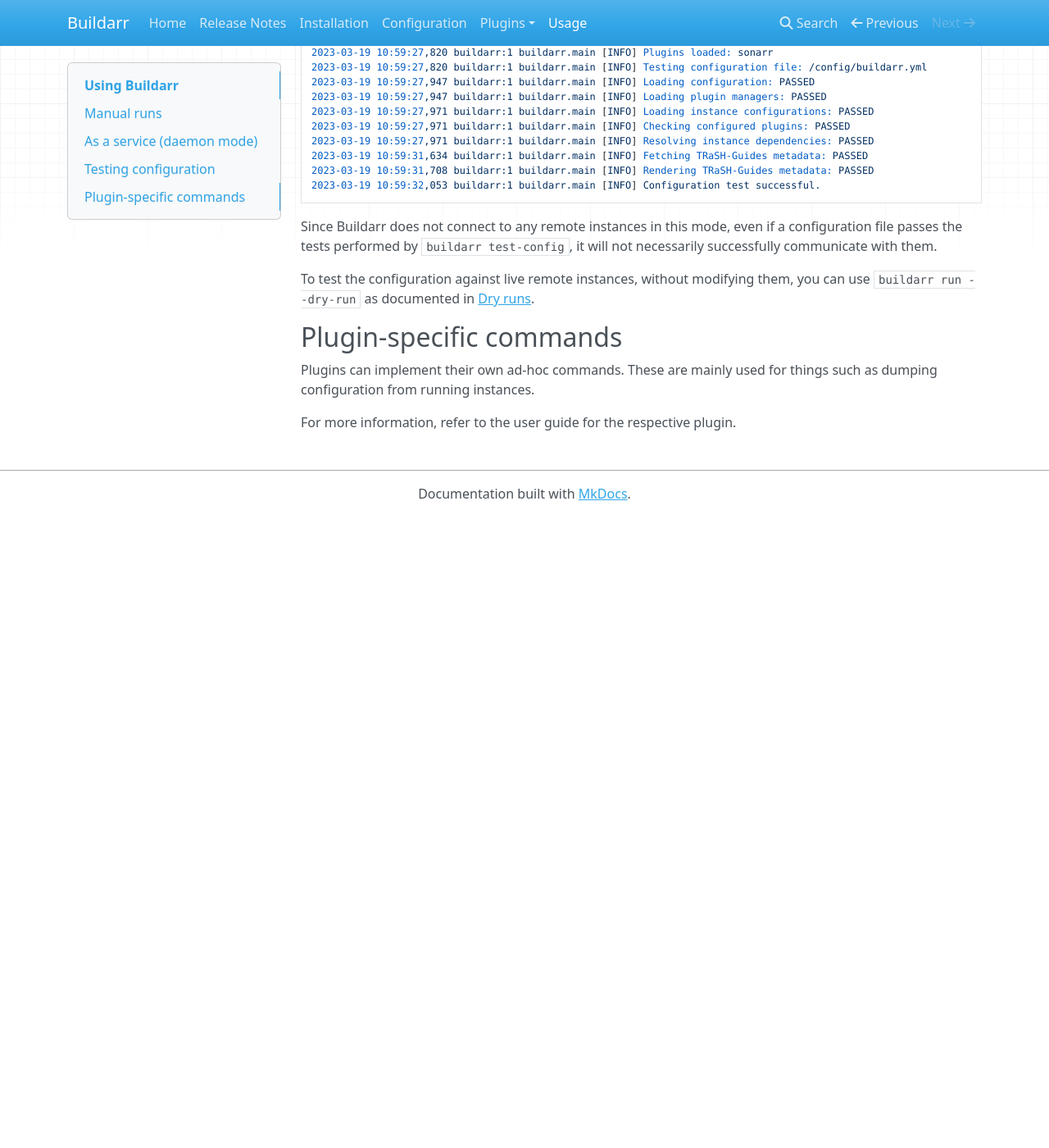
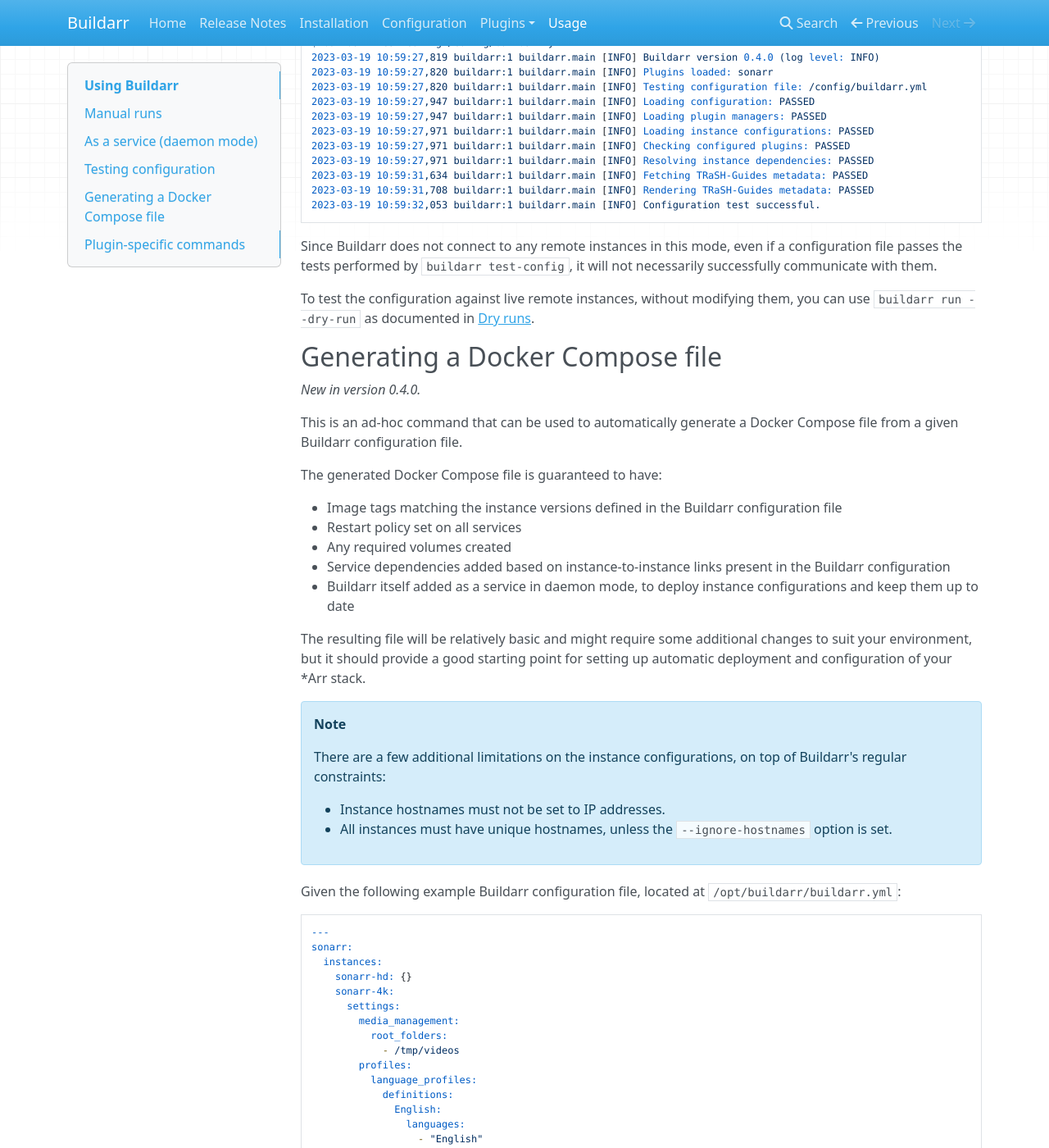
Before and after one commit to buildarr/buildarr, an MkDocs documentation site: the page built from docs/usage.md, in a window 1280 px wide and 1400 px high, scrolled down 4013 px. Shown: the whole window at 82% size. Built offline with MkDocs 1.6.1, drawn with Linux system fonts in a browser that asks for light colours; nearby versions of some CDN libraries; before the commit the page ends 4643 px from its top, so only the background shows below that; some of the changed text lies outside the part shown.

Commit message:
Add docs

````diff
--- a/docs/usage.md
+++ b/docs/usage.md
@@ -7,7 +7,8 @@
 * `buildarr run` - Manually perform an update run on one or more instances and exit
 * `buildarr daemon` - Run Buildarr forever: perform an initial update run, and then
   schedule periodic updates
-* `buildarr test-config` - Test a configuration file for correctness (*Added in version 0.4.0*)
+* `buildarr test-config` - Test a configuration file for correctness (*New in version 0.4.0*)
+* `buildarr compose` - Generate a Docker Compose file from Buildarr configuration (*New in version 0.4.0*)
 * `buildarr <plugin-name> <command...>` - Ad-hoc commands defined by any loaded plugins
 
 !!! note
@@ -102,7 +103,7 @@
 
 ### Dry runs
 
-*Added in version 0.4.0.*
+*New in version 0.4.0.*
 
 Buildarr ad-hoc runs support a dry-run mode, so you can check what *would* change on configured instances, before actually applying them. Under this mode, the output of Buildarr itself is almost exactly the same, but any actions logged in the output are not actually performed.
 
@@ -175,7 +176,7 @@
 
 ## Testing configuration
 
-*Added in version 0.4.0.*
+*New in version 0.4.0.*
 
 This is a mode for testing whether or not a configuration file is syntactically correct, can be loaded, and contains valid instance-to-instance link references and TRaSH-Guides metadata IDs.
 
@@ -206,6 +207,102 @@
 
 To test the configuration against live remote instances, without modifying them, you can use `buildarr run --dry-run` as documented in [Dry runs](#dry-runs).
 
+## Generating a Docker Compose file
+
+*New in version 0.4.0.*
+
+This is an ad-hoc command that can be used to automatically generate a Docker Compose file from a given Buildarr configuration file.
+
+The generated Docker Compose file is guaranteed to have:
+
+* Image tags matching the instance versions defined in the Buildarr configuration file
+* Restart policy set on all services
+* Any required volumes created
+* Service dependencies added based on instance-to-instance links present in the Buildarr configuration
+* Buildarr itself added as a service in daemon mode, to deploy instance configurations and keep them up to date
+
+The resulting file will be relatively basic and might require some additional changes to suit your environment, but it should provide a good starting point for setting up automatic deployment and configuration of your *Arr stack.
+
+!!! note
+
+    There are a few additional limitations on the instance configurations, on top of Buildarr's regular constraints:
+
+    * Instance hostnames must not be set to IP addresses.
+    * All instances must have unique hostnames, unless the `--ignore-hostnames` option is set.
+
+Given the following example Buildarr configuration file, located at `/opt/buildarr/buildarr.yml`:
+
+```yaml
+---
+sonarr:
+  instances:
+    sonarr-hd: {}
+    sonarr-4k:
+      settings:
+        media_management:
+          root_folders:
+            - /tmp/videos
+        profiles:
+          language_profiles:
+            definitions:
+              English:
+                languages:
+                  - "English"
+        import_lists:
+          definitions:
+            "Sonarr (HD)":
+              type: "sonarr"
+              root_folder: "/tmp/videos"
+              quality_profile: "Any"
+              language_profile: "English"
+              full_url: "http://sonarr-hd:8989"
+              instance_name: "sonarr-hd"
+```
+
+We can use the following command to create a corresponding Docker Compose file.
+
+```bash
+$ buildarr compose /opt/buildarr/buildarr.yml > /opt/buildarr/docker-compose.yml
+```
+
+The resulting file located at `/opt/buildarr/docker-compose.yml` will look like this:
+
+```yaml
+---
+version: '3.7'
+services:
+  sonarr_sonarr-hd:
+    image: lscr.io/linuxserver/sonarr:latest
+    volumes:
+      sonarr_sonarr-hd: /config
+    hostname: sonarr-hd
+    restart: always
+  sonarr_sonarr-4k:
+    image: lscr.io/linuxserver/sonarr:latest
+    volumes:
+      sonarr_sonarr-4k: /config
+    hostname: sonarr-4k
+    restart: always
+    depends_on:
+    - sonarr_sonarr-hd
+  buildarr:
+    image: callum027/buildarr:0.4.0
+    command:
+    - daemon
+    - /config/buildarr.yml
+    volumes:
+    - type: bind
+      source: /opt/buildarr
+      target: /config
+    restart: always
+    depends_on:
+    - sonarr_sonarr-hd
+    - sonarr_sonarr-4k
+volumes:
+- sonarr_sonarr-4k
+- sonarr_sonarr-hd
+```
+
 ## Plugin-specific commands
 
 Plugins can implement their own ad-hoc commands. These are mainly used for things such as dumping configuration from running instances.
````
Also changed, not shown: docs/installation.md (+5 -1 lines), 1 other file.
